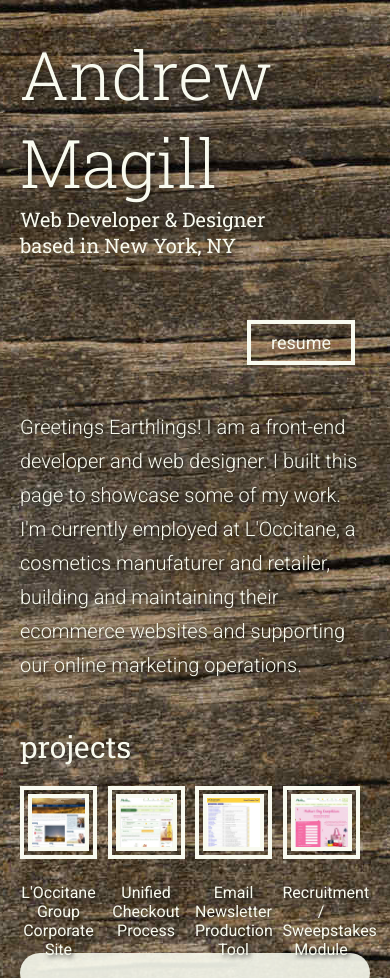
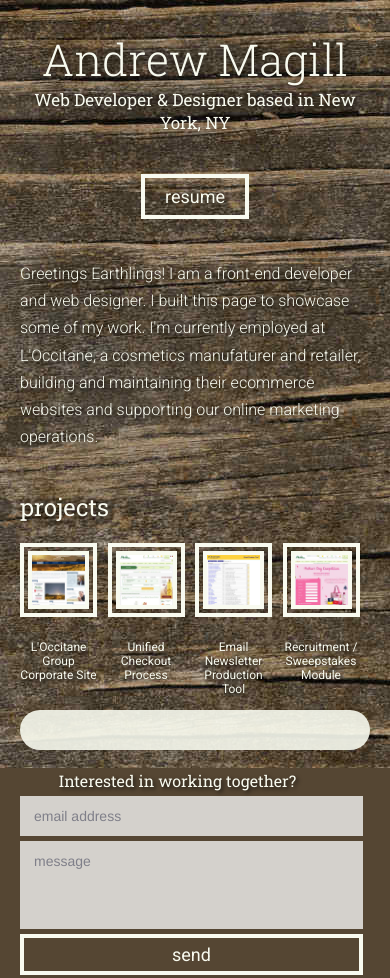
Before and after one commit to andymagill/andymagill.github.io, a plain HTML site: page index.html in a window 390 px wide. Shown: the top 978 px of the page. Drawn offline with nearby package versions, Linux system fonts and the light colour scheme.

Commit message:
form success message, mobile rendering fixes

```diff
--- a/css/style.css
+++ b/css/style.css
@@ -15,16 +15,14 @@ html {
 }
 
 body {
-	min-height: 100%;
-	margin: 0;
-}
 
-body {
-	background: url(../img/wood-lg.jpg) no-repeat top center fixed #2f313d;
+	background: url(../img/wood-lg.jpg) no-repeat top center fixed #554633;
 	color: #F8FAEF;
 	font-family: 'Roboto', sans-serif;
 	font-weight: 300;
 	font-size: 16px;
+	min-height: 100%;
+	margin: 0;
 	text-align: center;
 }
 .wrapper {
@@ -61,7 +59,6 @@ nav a {
 	background-color: rgba(0,0,0,0);
 	color: #F8FAEF;
 	display: block;
-	float: left;
 	font-size: 18px;
 	font-weight: 500;
 	padding: 8px 20px;
@@ -172,19 +169,6 @@ nav a:hover {
 	margin: 0 auto;
 	border: 1px solid #2B2D42;
 }
-.quotes {
-	text-align: center;
-	margin-top: 40px;
-}
-.quotes blockquote {
-	display: none;
-}
-.quotes blockquote:nth-child(1) {
-	display: block;
-}
-.quotes blockquote p {
-	font-style: italic;
-}
 .email {
 	text-align: center;
 	clear:both;
@@ -241,6 +225,10 @@ nav a:hover {
 	background-color: rgba(0, 0, 0, .2);
 	transition: .4s;
 }
+.email .form_success {
+	display: none;
+	margin-bottom: 160px;
+}
 
 ::-webkit-input-placeholder {
    color: #7F7F89;
@@ -264,16 +252,53 @@ nav a:hover {
 }
 
 
-/*@media only screen and (max-width: 768px) {
+@media only screen and (max-width: 768px) {
 
-	.portfolio_item {
-		width:44%;
+	body {
+		background: url(../img/wood-sm.jpg) no-repeat top center fixed #554633;
+		font-size: 14px;
 	}
-
-	.portfolio_item:hover ,
-	.portfolio_item.selected {
-		width:47%;
-		transition: .2s;
-		margin: -6px 1.5% 30px -1.5%;
+	.title {
+		float: none;
+		text-align: center;
+    	width: 100%;
 	}
-}*/
+	.title h1 ,
+	.title h2 {
+		margin: 0 auto;
+	}
+	.title h1 {
+		font-size: 44px;
+	}
+	.title h2 {
+		font-size: 17px;
+	}
+	nav {
+		float: none;
+		margin-top: 40px;
+		text-align: center;
+	}
+	nav a {
+		display: inline-block;
+		margin: 0 auto;
+	}
+	.welcome {
+		font-size: 16px;
+	}
+	.portfolio h3 {
+		font-size: 24px;
+	}
+	.portfolio_item span {
+		font-size: 12px;
+	}
+	.spotlight_item span {
+		font-size: 16px;
+	}
+	.spotlight_item a {
+		font-size: 14px;
+	}
+	.email_inner {
+		margin: initial;
+		width: 90%;
+	}
+}
--- a/index.html
+++ b/index.html
@@ -126,6 +126,7 @@
 						<input class="send" type="submit" value="send">
 					</form>
 				</div>
+				<span class="form_success">Thanks! Your message has been sent. </span>
 			</div>
 		</footer>
 	</div>
--- a/js/main.js
+++ b/js/main.js
@@ -20,7 +20,6 @@ $(document).ready(function() {
 		// hide the visible element
 		$('.spotlight_item').slideUp(ge.spotlight_anim_speed, function() {
 			$('.portfolio_item:eq('+visible_index+')').removeClass('selected');
-			console.log($(this).attr('class'));
 		});
 
 		// If the element we want to animate is not the one we just hid,
@@ -28,14 +27,13 @@ $(document).ready(function() {
 
 			// animate the element
 			var spotlight_elem = '.spotlight_item:eq('+portfolio_index+')';
-			$(spotlight_elem).slideToggle(ge.spotlight_anim_speed, function() {
-				console.log($(this).attr('class'));
-			});
+			$(spotlight_elem).slideToggle(ge.spotlight_anim_speed);
 		}
 
 		return false;
 	});
 
+	// form validation
 	$("#contact_form").validate({
 		email: {
 			required: true,
@@ -44,4 +42,10 @@ $(document).ready(function() {
 		body: "required"
 	});
 
+	// display form success message
+	if (window.location.hash == "#thanks") {
+		$('.email_inner').hide('500', function(){
+			$('.form_success').show('500');
+		});
+	}
 });
```
